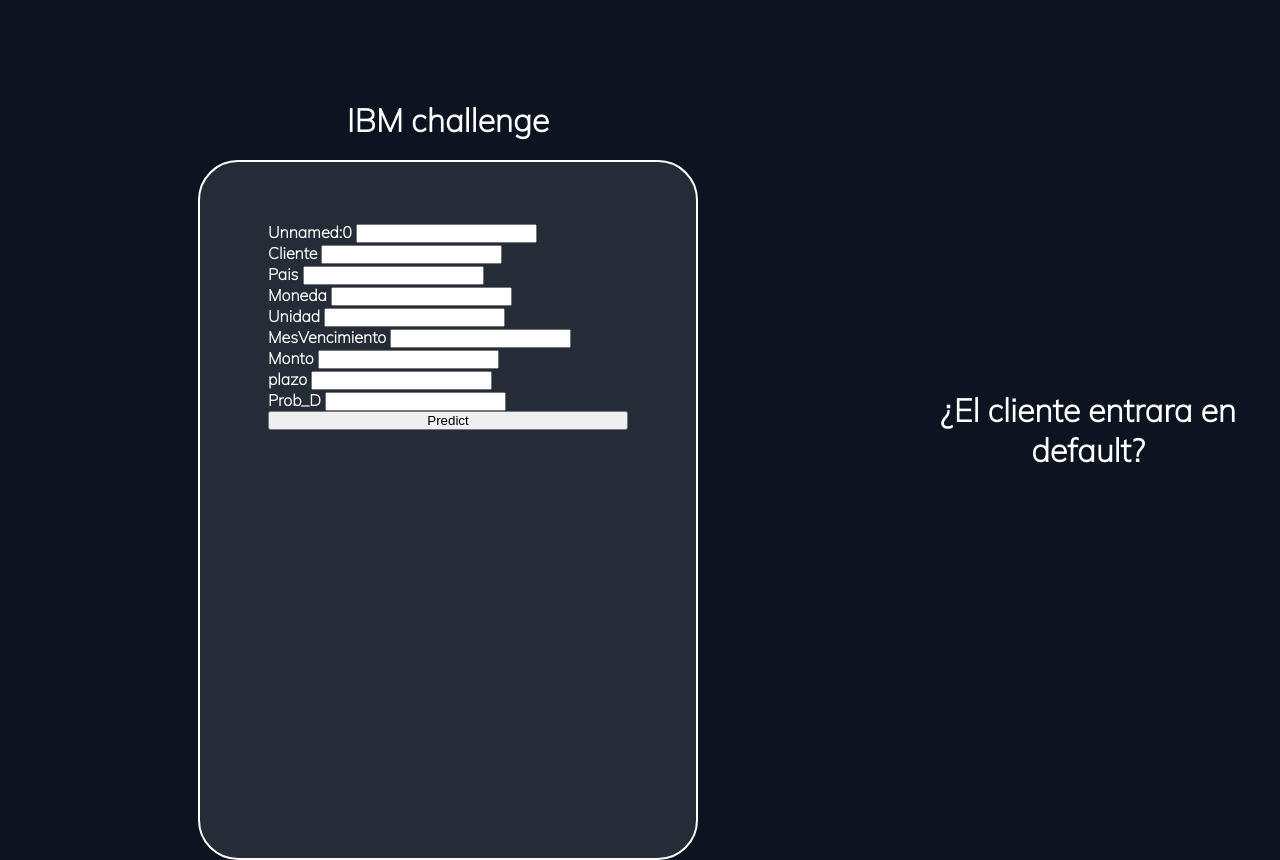
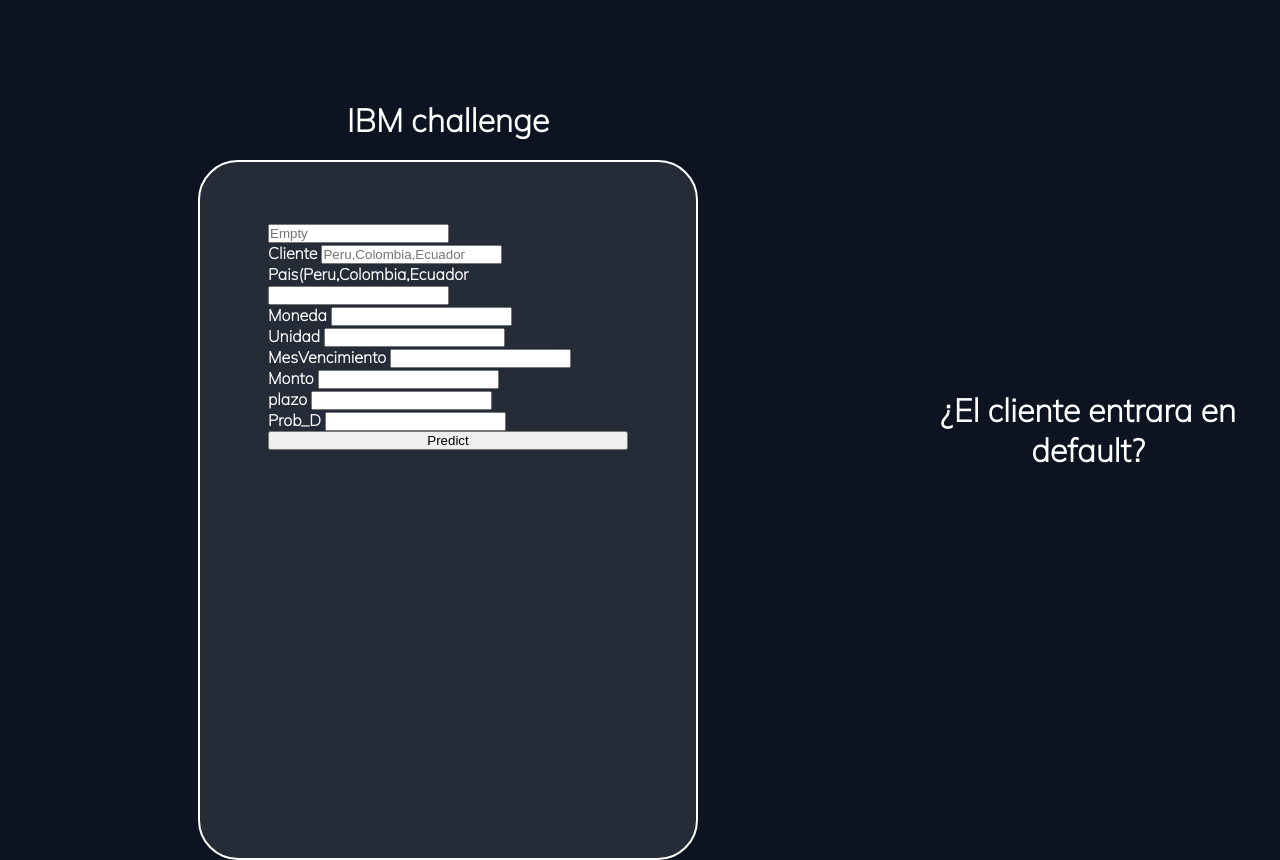
Before and after one commit to Nicolascoding27/HackatonIBMmachinelearning, a Flask app: page / in a window 1280 px wide. Run offline with Flask 2, Linux system fonts and the light colour scheme.

Commit message:
final version 2

```diff
--- a/forms.py
+++ b/forms.py
@@ -8,7 +8,7 @@
 class PredictForm(FlaskForm):
     Unnamed=IntegerField('Unnamed:0')
     Cliente=IntegerField('Cliente')
-    Pais = StringField('Pais')
+    Pais = StringField('Pais(Peru,Colombia,Ecuador')
     Moneda = StringField('Moneda')
     Unidad = StringField('Unidad')
     MesVencimiento = IntegerField('MesVencimiento')
--- a/templates/index.html
+++ b/templates/index.html
@@ -151,11 +151,11 @@
             <div class="login__container">
                 <div class="form-field">
                     <!-- <input id="Unamed" class="input_login" type="text" placeholder="Leave_Empty"> -->
-                {{ form.Unnamed.label }} {{ form.Unnamed }}
+                 {{ form.Unnamed(placeholder="Empty") }}
                 </div>
                 <div class="form-field">
                     <!-- <input id="Cliente" class="input_login" type="text" placeholder="Cliente"> -->
-                {{ form.Cliente.label }} {{ form.Cliente(size=20) }}
+                {{ form.Cliente.label }} {{ form.Cliente(size=20,placeholder="Peru,Colombia,Ecuador") }}
                 </div>
                 <div class="form-field">
                     <!-- <input id="Pais" class="input_login" type="text" placeholder="Pais"> -->
```
